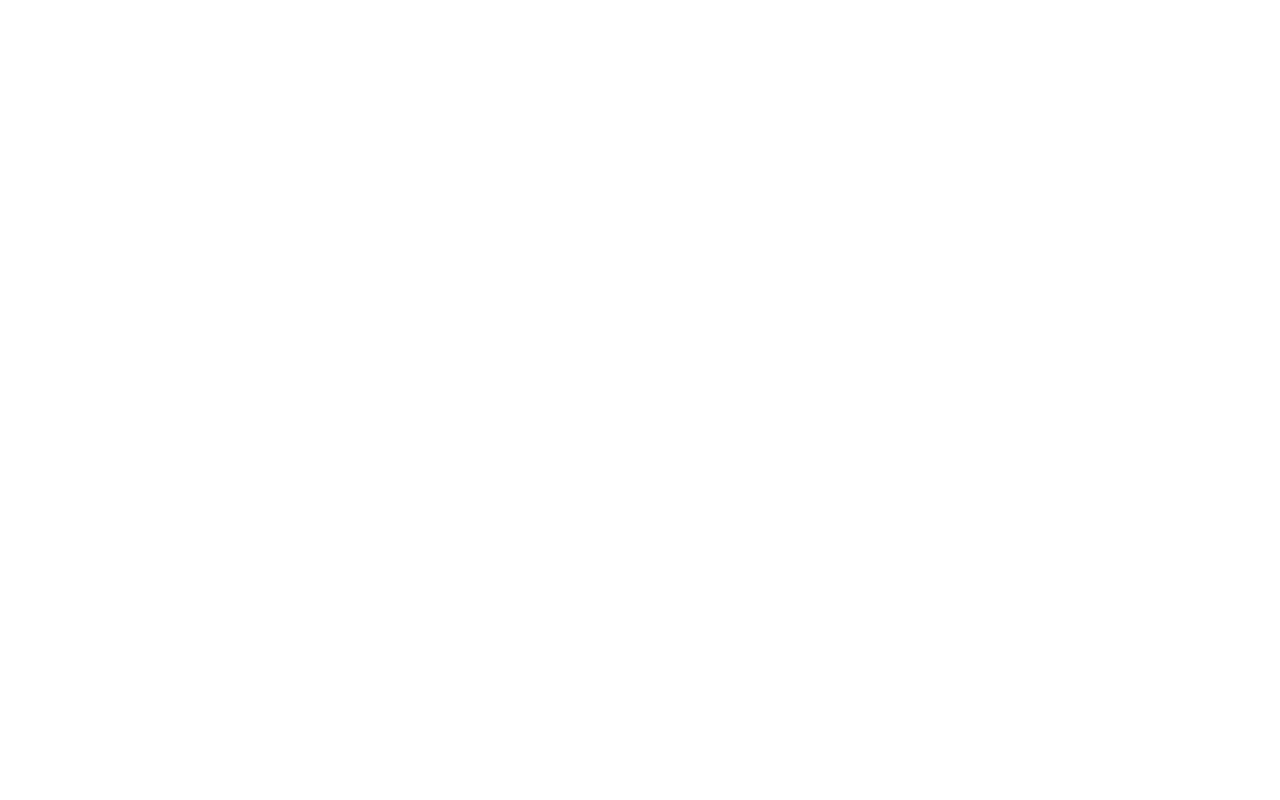
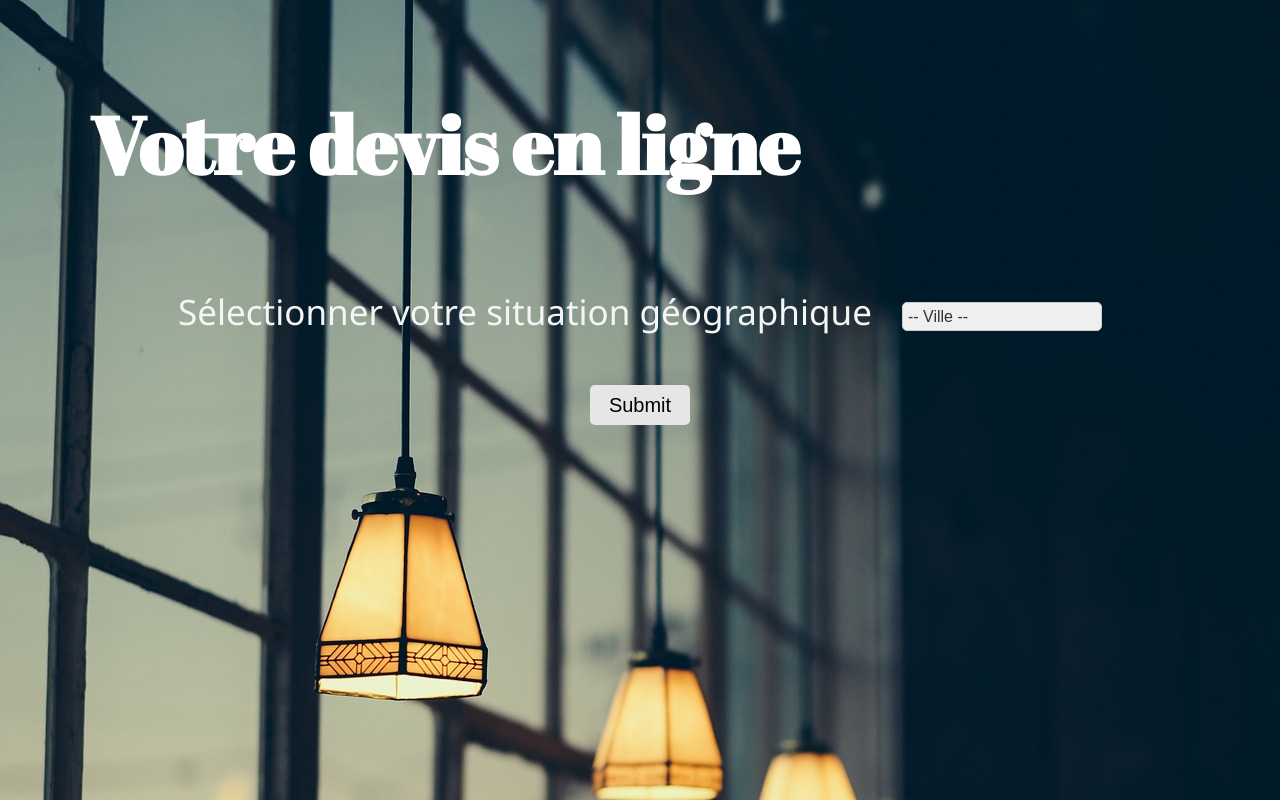
Before and after one commit to xavmllt/F_Tout_Faire, a plain HTML site: page devis.html in a window 1280 px wide. Drawn offline with Linux system fonts and the light colour scheme.

```diff
--- /dev/null
+++ b/devis.css
@@ -0,0 +1,68 @@
+*{
+    margin: 0;
+    padding: 0;
+}
+
+body{
+    background: url(images/light.jpg);
+}
+h1{
+    color: white;
+    font-family: 'Abril Fatface', serif;
+    margin: 90px;
+    font-size: 80px;
+}
+
+.adresse{
+    display: flex;
+    align-items: center;
+    justify-content: center;
+    gap: 30px;
+}
+label{
+    font-size: 35px;
+    /* margin: 30px; */
+    color: whitesmoke;
+    font-family: 'Segoe UI', Tahoma, Geneva, Verdana, sans-serif;
+}
+select{
+        /* Styles généraux */
+        font-family: Arial, sans-serif;
+        font-size: 16px;
+        color: #333;
+        border: 1px solid #ccc;
+        border-radius: 5px;
+        padding: 5px;
+        margin-top: 10px;
+        width: 200px; /* Largeur personnalisée */
+
+        /* Styles spécifiques aux flèches de défilement (dans certains navigateurs) */
+        -webkit-appearance: none;
+        -moz-appearance: none;
+        appearance: none;
+}
+
+      /* Styles pour les options */
+select option {
+    background-color: #fff;
+    color: #333;
+}
+.envoyer{
+    display: flex;
+    align-items: center;
+    justify-content: center;
+    margin: 50px;
+}
+.envoyer input{
+    width: 100px;
+    height: 40px;
+    border-radius: 5px;
+    background-color: #e6e6e6;
+    font-size: 20px;
+    border: none;
+}
+.envoyer input:hover{
+    background-color: #808080;
+    color: #ffffff;
+    cursor: pointer;
+}
--- a/devis.html
+++ b/devis.html
@@ -3,9 +3,29 @@
 <head>
     <meta charset="UTF-8">
     <meta name="viewport" content="width=device-width, initial-scale=1.0">
+    <link rel="stylesheet" href="devis.css">
+    <link rel="preconnect" href="https://fonts.googleapis.com">
+    <link rel="preconnect" href="https://fonts.gstatic.com" crossorigin>
+    <link href="https://fonts.googleapis.com/css2?family=Abril+Fatface&display=swap" rel="stylesheet">
     <title>Devis en ligne</title>
 </head>
 <body>
+    <h1>Votre devis en ligne</h1>
 
+    <form action="">
+        <div class="adresse">
+            <label for="adresse">Sélectionner votre situation géographique</label>
+            <select name="" id="">
+                <option value="">-- Ville --</option>
+                <option value="">Chartes</option>
+                <option value="">Orléans</option>
+                <option value="">Paris</option>
+            </select>
+        </div>
+        <div class="envoyer">
+            <input type="submit" name="submit" id="submit">
+        </div>
+
+    </form>
 </body>
 </html>
```
Also changed, not shown: index.html (+23 -13 lines), style.css (+33 -8 lines), images/arrow.png (added), images/light.jpg (added).
